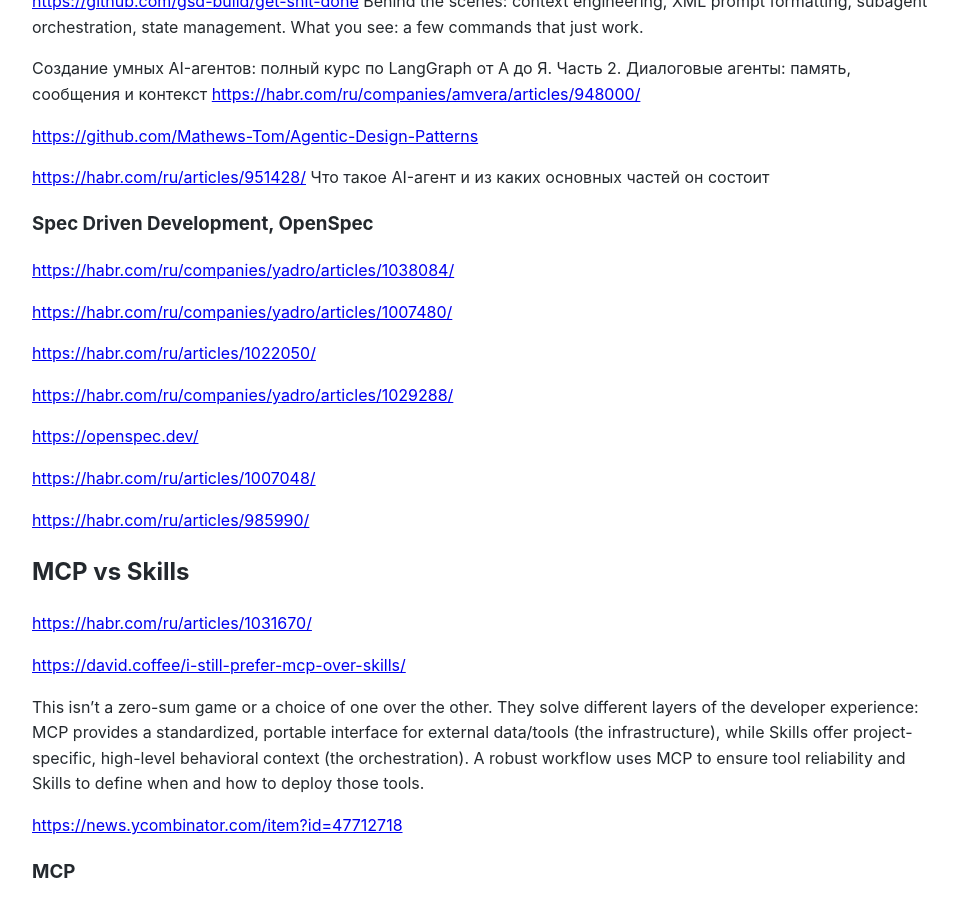
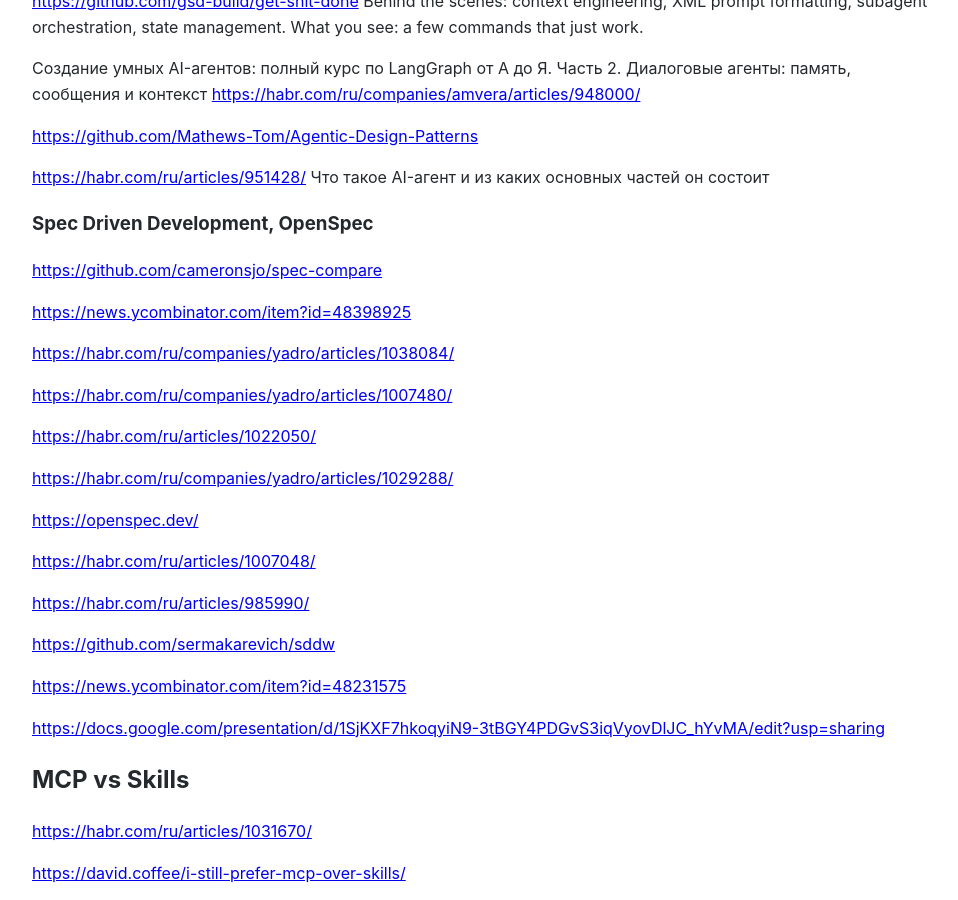
Before and after one commit to Michael-Lubinsky/michael-lubinsky.github.com, a Jekyll site: the page built from ml/agent.md, in a window 1280 px wide and 900 px high, scrolled down 4309 px. Shown: the whole window, without its empty margins (158-1116 px from the left). Built offline with Jekyll 4.4.1, drawn with Linux system fonts in a browser that asks for light colours; our own code applies the rules of GitHub Pages for plain Markdown files.

Commit message:
Update agent.md

```diff
--- a/ml/agent.md
+++ b/ml/agent.md
@@ -1,6 +1,6 @@
 ## Agents
 
-<https://news.ycombinator.com/item?id=48413629>
+<https://news.ycombinator.com/item?id=48413629>  SDD , harness, etc
 
 <https://github.com/DrCatHicks/learning-opportunities>
 
@@ -218,6 +218,10 @@
 
 ### Spec Driven Development, OpenSpec
 
+<https://github.com/cameronsjo/spec-compare>
+
+<https://news.ycombinator.com/item?id=48398925>
+
 <https://habr.com/ru/companies/yadro/articles/1038084/>
 
 <https://habr.com/ru/companies/yadro/articles/1007480/>
@@ -231,6 +235,12 @@
 <https://habr.com/ru/articles/1007048/>
 
 <https://habr.com/ru/articles/985990/>
+
+<https://github.com/sermakarevich/sddw>
+
+<https://news.ycombinator.com/item?id=48231575>
+
+<https://docs.google.com/presentation/d/1SjKXF7hkoqyiN9-3tBGY4PDGvS3iqVyovDlJC_hYvMA/edit?usp=sharing>
 
 ## MCP vs Skills
 
```
